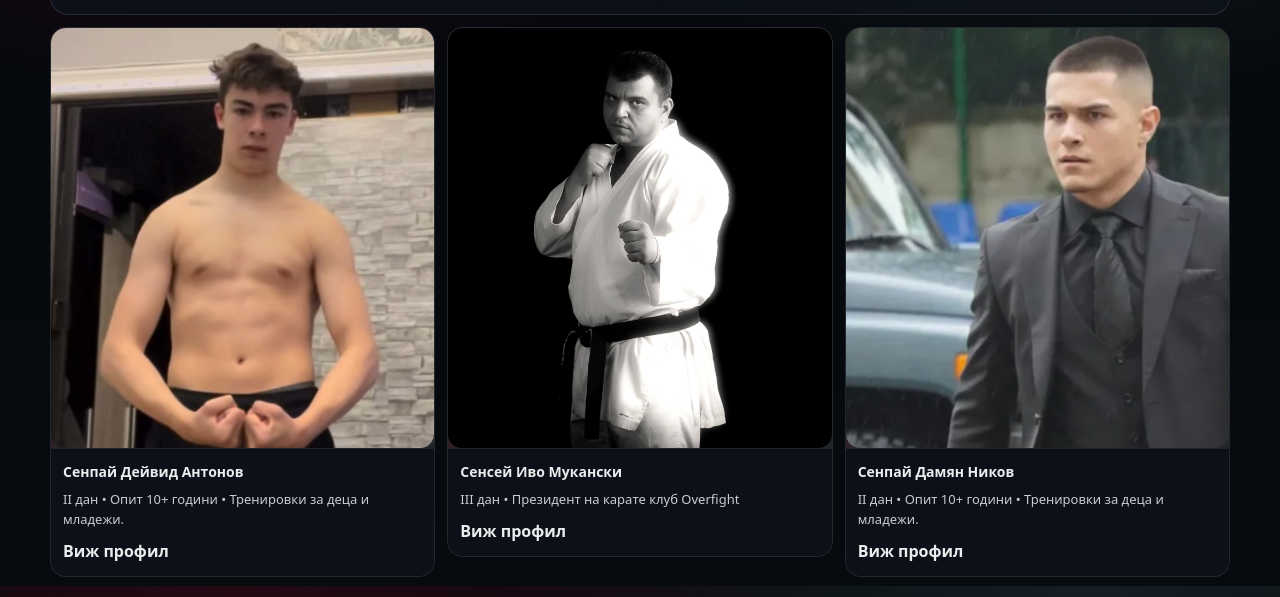
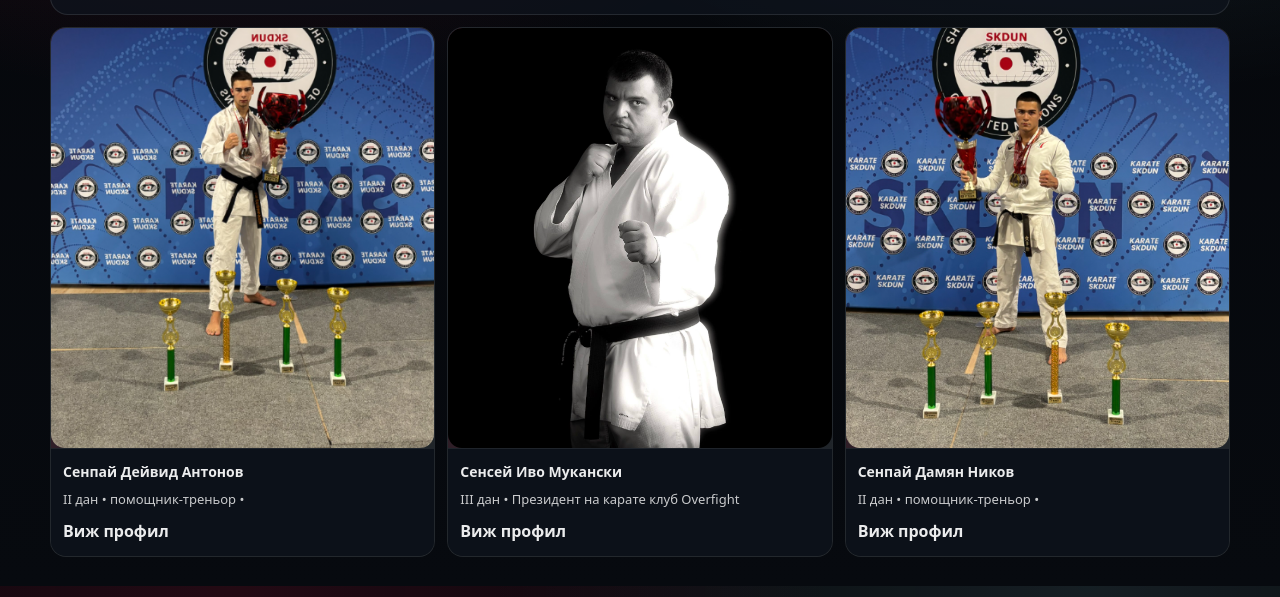
Before and after one commit to deividantonov-stack/overfight, a plain HTML site: page trainers.html in a window 1280 px wide. Shown: the part 214-811 px from the top of the page. Drawn offline with Linux system fonts and the light colour scheme; a web font is replaced by a local one.

Commit message:
Update Site

```diff
--- a/trainers.html
+++ b/trainers.html
@@ -56,11 +56,11 @@
 
     <article class="news-card">
       <div class="news-thumb">
-        <img src="Resources/deivid.png" alt="Сенпай Дейвид Антонов">
+        <img src="Resources/deivid44.png" alt="Сенпай Дейвид Антонов">
       </div>
       <div class="news-body">
         <h3>Сенпай Дейвид Антонов</h3>
-        <p>II дан • Опит 10+ години • Тренировки за деца и младежи.</p>
+        <p>II дан • помощник-треньор •</p>
         <span class="link">Виж профил</span>
       </div>
     </article>
@@ -84,11 +84,11 @@
   <a href="trainerDAMYAN.html">
     <article class="news-card">
       <div class="news-thumb">
-        <img src="Resources/damyan.png" alt="Сенпай Дамян Ников">
+        <img src="Resources/damyan44.png" alt="Сенпай Дамян Ников">
       </div>
       <div class="news-body">
         <h3>Сенпай Дамян Ников</h3>
-        <p>II дан • Опит 10+ години • Тренировки за деца и младежи.</p>
+        <p>II дан • помощник-треньор •</p>
         <span class="link">Виж профил</span>
       </div>
     </article>
```
Also changed, not shown: Resources/damyan44.png (added), Resources/deivid44.png (added).
